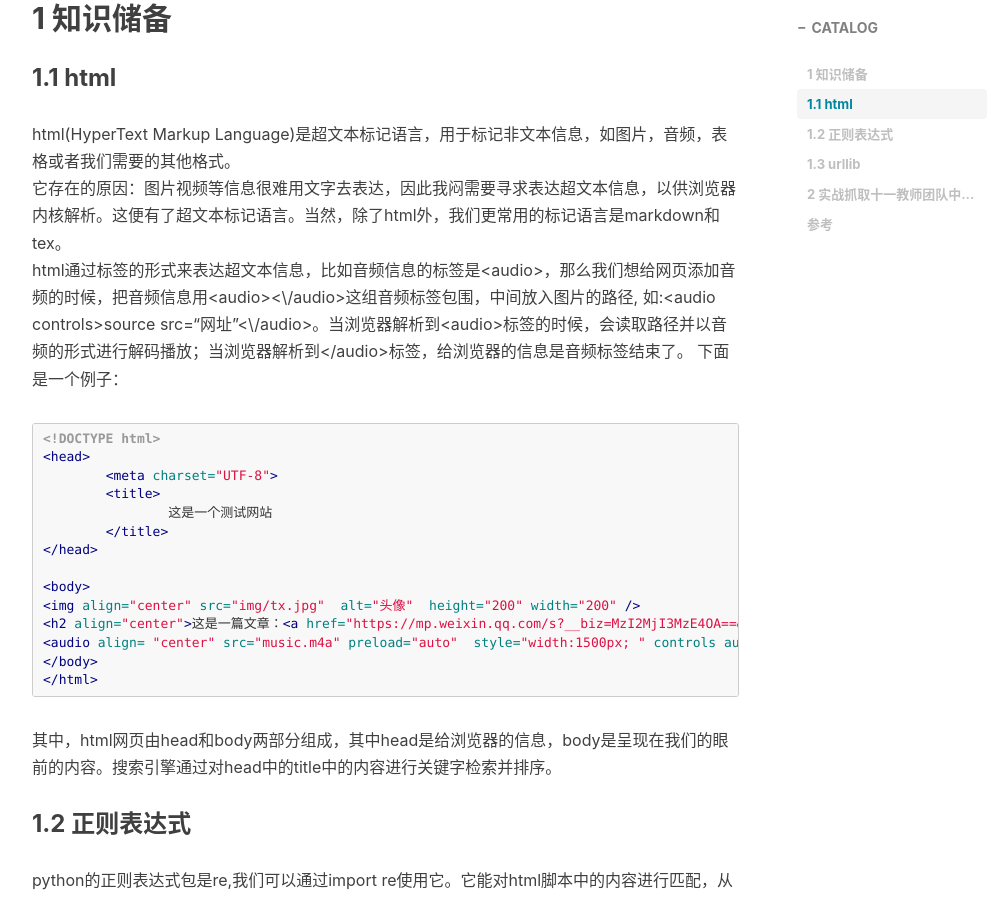
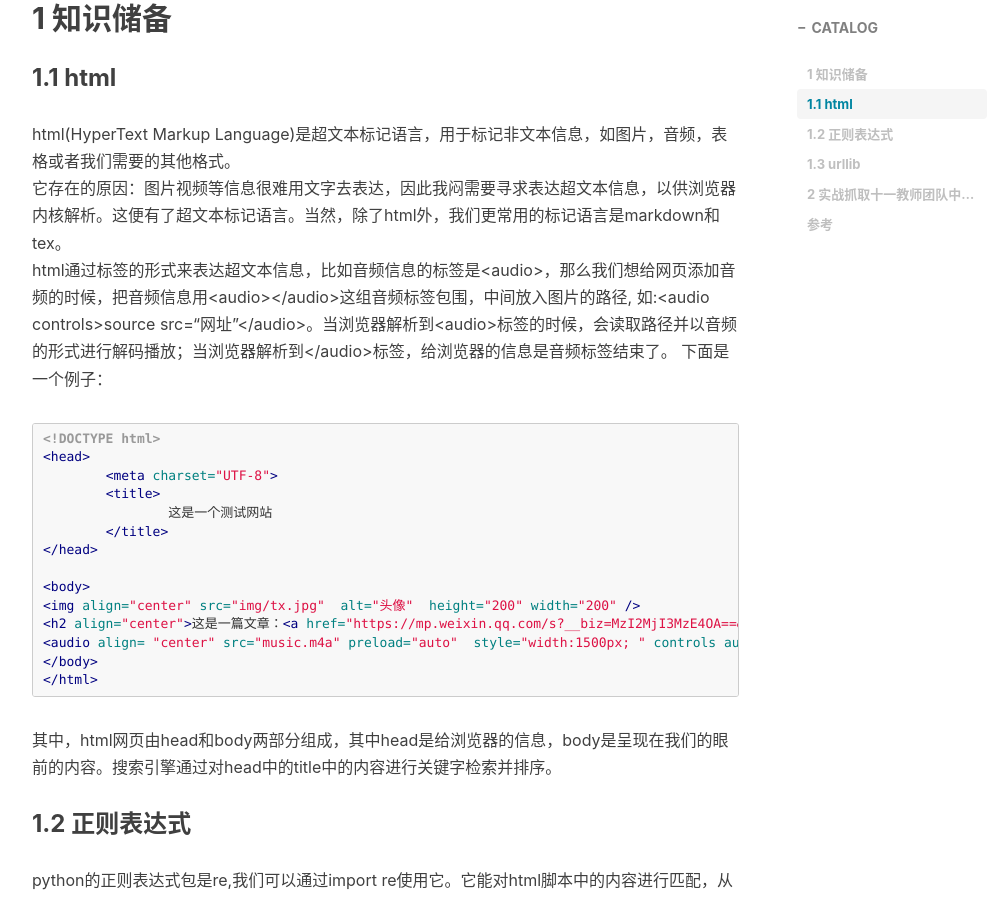
Before and after one commit to zhuxiaoxuhit/zhuxiaoxuhit.github.io, a Jekyll site: the page built from _posts/2020-03-01-python爬取网页信息.md, in a window 1280 px wide and 900 px high, scrolled down 571 px. Shown: the whole window, without its empty margins (233-1237 px from the left). Built offline with Jekyll 4.4.1, drawn with Linux system fonts in a browser that asks for light colours; nearby versions of some CDN libraries; comment, search, counter and statistics services are not loaded.

Commit message:
[CHG]img

````diff
--- a/_posts/2020-03-01-python爬取网页信息.md
+++ b/_posts/2020-03-01-python爬取网页信息.md
@@ -16,8 +16,8 @@
 ### 1.1 html
 html(HyperText Markup Language)是超文本标记语言，用于标记非文本信息，如图片，音频，表格或者我们需要的其他格式。
 它存在的原因：图片视频等信息很难用文字去表达，因此我闷需要寻求表达超文本信息，以供浏览器内核解析。这便有了超文本标记语言。当然，除了html外，我们更常用的标记语言是markdown和tex。
-html通过标签的形式来表达超文本信息，比如音频信息的标签是\<audio\>，那么我们想给网页添加音频的时候，把音频信息用\<audio\>\<\/audio\>这组音频标签包围，中间放入图片的路径,
-如:\<audio controls\>source src=“网址”\<\/audio\>。当浏览器解析到\<audio\>标签的时候，会读取路径并以音频的形式进行解码播放；当浏览器解析到\</audio\>标签，给浏览器的信息是音频标签结束了。
+html通过标签的形式来表达超文本信息，比如音频信息的标签是\<audio\>，那么我们想给网页添加音频的时候，把音频信息用\<audio\>\</audio\>这组音频标签包围，中间放入图片的路径,
+如:\<audio controls\>source src=“网址”\</audio\>。当浏览器解析到\<audio\>标签的时候，会读取路径并以音频的形式进行解码播放；当浏览器解析到\</audio\>标签，给浏览器的信息是音频标签结束了。
 下面是一个例子：
 
 ```html
````
